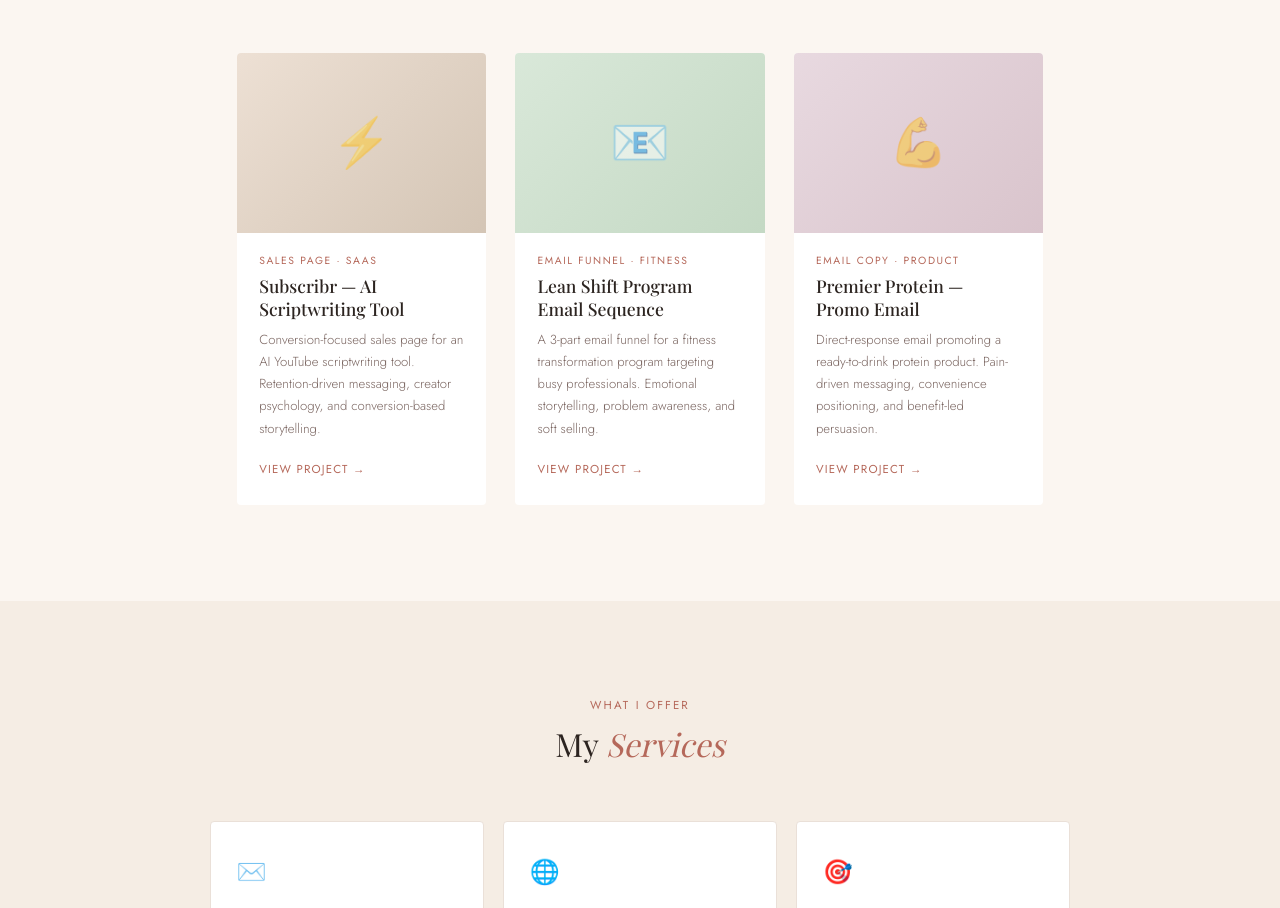
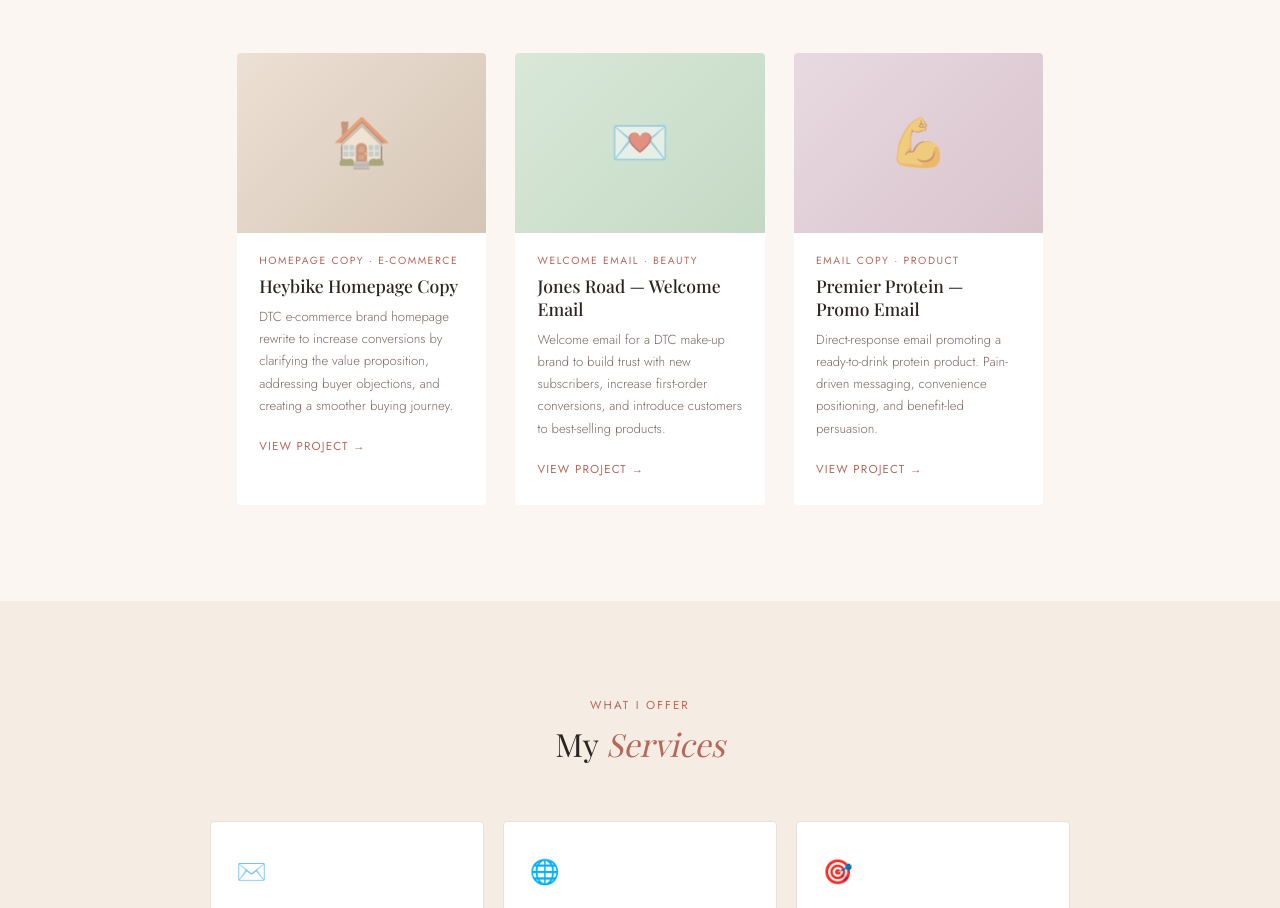
Before and after one commit to naveedadeeba4-ops/portfolio, a plain HTML site: page index.html in a window 1280 px wide. Shown: the part 1135-2043 px from the top of the page. Drawn offline with nearby package versions, Linux system fonts and the light colour scheme; a web font is replaced by a local one.

Commit message:
Update index.html

```diff
--- a/index.html
+++ b/index.html
@@ -555,25 +555,25 @@
   <div class="portfolio-grid">
     <div class="project-card reveal">
       <div class="project-thumb pt-1">
-        <span class="project-thumb-icon">⚡</span>
+        <span class="project-thumb-icon">🏠</span>
       </div>
       <div class="project-body">
-        <div class="project-tag">Sales Page · SaaS</div>
-        <div class="project-title">Subscribr — AI Scriptwriting Tool</div>
-        <p class="project-desc">Conversion-focused sales page for an AI YouTube scriptwriting tool. Retention-driven messaging, creator psychology, and conversion-based storytelling.</p>
-        <a href="https://docs.google.com/document/d/1cmKbXgT_mxHdsFxCJ6zTtBS0Iu_4vNV-/edit#heading=h.6fygom1slscu" target="_blank" class="project-link">View Project →</a>
+        <div class="project-tag">Homepage Copy · E-commerce</div>
+        <div class="project-title">Heybike Homepage Copy</div>
+        <p class="project-desc">DTC e-commerce brand homepage rewrite to increase conversions by clarifying the value proposition, addressing buyer objections, and creating a smoother buying journey.</p>
+        <a href="https://docs.google.com/document/d/1NqesYDZCJfBQQiFNU561e8KnlY7Gj41U/edit#heading=h.dn27vya21gvf" target="_blank" class="project-link">View Project →</a>
       </div>
     </div>
 
     <div class="project-card reveal">
       <div class="project-thumb pt-2">
-        <span class="project-thumb-icon">📧</span>
+        <span class="project-thumb-icon">💌</span>
       </div>
       <div class="project-body">
-        <div class="project-tag">Email Funnel · Fitness</div>
-        <div class="project-title">Lean Shift Program Email Sequence</div>
-        <p class="project-desc">A 3-part email funnel for a fitness transformation program targeting busy professionals. Emotional storytelling, problem awareness, and soft selling.</p>
-        <a href="https://docs.google.com/document/d/1mDZmB4G0Fef1DlHHEQNQIpi3UHyb9Jc982Xh0O89_CM/edit?tab=t.0#heading=h.lehp23h3vv1b" target="_blank" class="project-link">View Project →</a>
+        <div class="project-tag">Welcome Email · Beauty</div>
+        <div class="project-title">Jones Road — Welcome Email</div>
+        <p class="project-desc">Welcome email for a DTC make-up brand to build trust with new subscribers, increase first-order conversions, and introduce customers to best-selling products.</p>
+        <a href="https://docs.google.com/document/d/1Fmn5Dc1soKm7MS_oFGIIw6urHWPc-DL6/edit#heading=h.nedtxlxc8tnn" target="_blank" class="project-link">View Project →</a>
       </div>
     </div>
 
```
